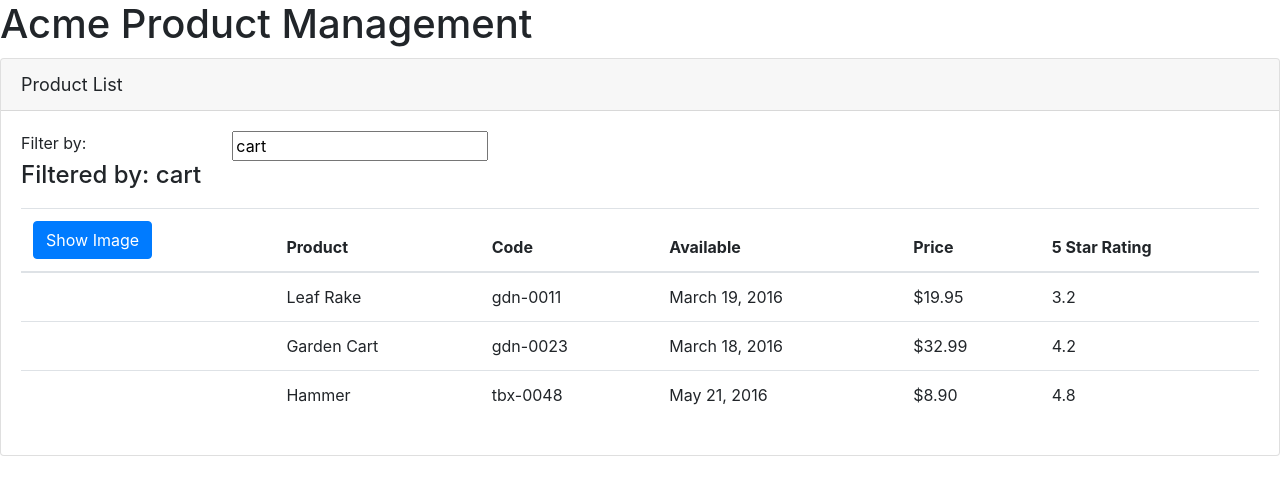
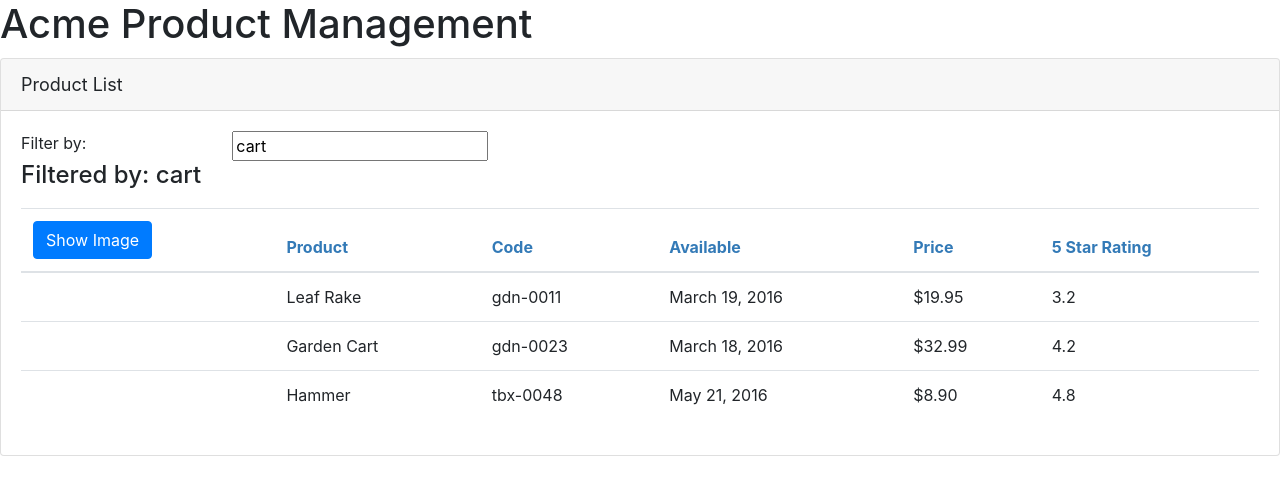
Before and after one commit to yurenwang/APM, an Angular app: page / in a window 1280 px wide. Shown: the top 494 px of the page. Built offline with nearby package versions, Linux system fonts and the light colour scheme.

Commit message:
Add IProduct, encapsulating style sheet and implement lifecycle hooks

```diff
--- /dev/null
+++ b/src/app/products/product-list.component.css
@@ -0,0 +1,3 @@
+thead {
+    color: #337AB7
+}
--- a/src/app/products/product-list.component.ts
+++ b/src/app/products/product-list.component.ts
@@ -1,16 +1,18 @@
-import { Component } from '@angular/core';
+import { Component, OnInit } from '@angular/core';
+import { IProduct } from './product';
 
 @Component({
     selector: 'pm-products',
-    templateUrl: './product-list.component.html'
+    templateUrl: './product-list.component.html',
+    styleUrls: ['./product-list.component.css']
 })
-export class ProductListComponent {
+export class ProductListComponent implements OnInit {
     pageTitle: string = 'Product List';
     imageWidth: number = 50;
     imageMargin: number = 2;
     showImage: boolean = false;
     listFilter: string = 'cart';
-    products: any[] = [
+    products: IProduct[] = [
         {
             "productId": 1,
             "productName": "Leaf Rake",
@@ -46,4 +48,8 @@
     toggleImage(): void {
         this.showImage = !this.showImage;
     }
+
+    ngOnInit(): void {
+        console.log('In OnInit');
+    }
 }
--- /dev/null
+++ b/src/app/products/product.ts
@@ -0,0 +1,10 @@
+export interface IProduct {
+    productId: number;
+    productName: string;
+    productCode: string;
+    releaseDate: string;
+    price: number;
+    description: string;
+    starRating: number;
+    imageUrl: string;
+}
```
